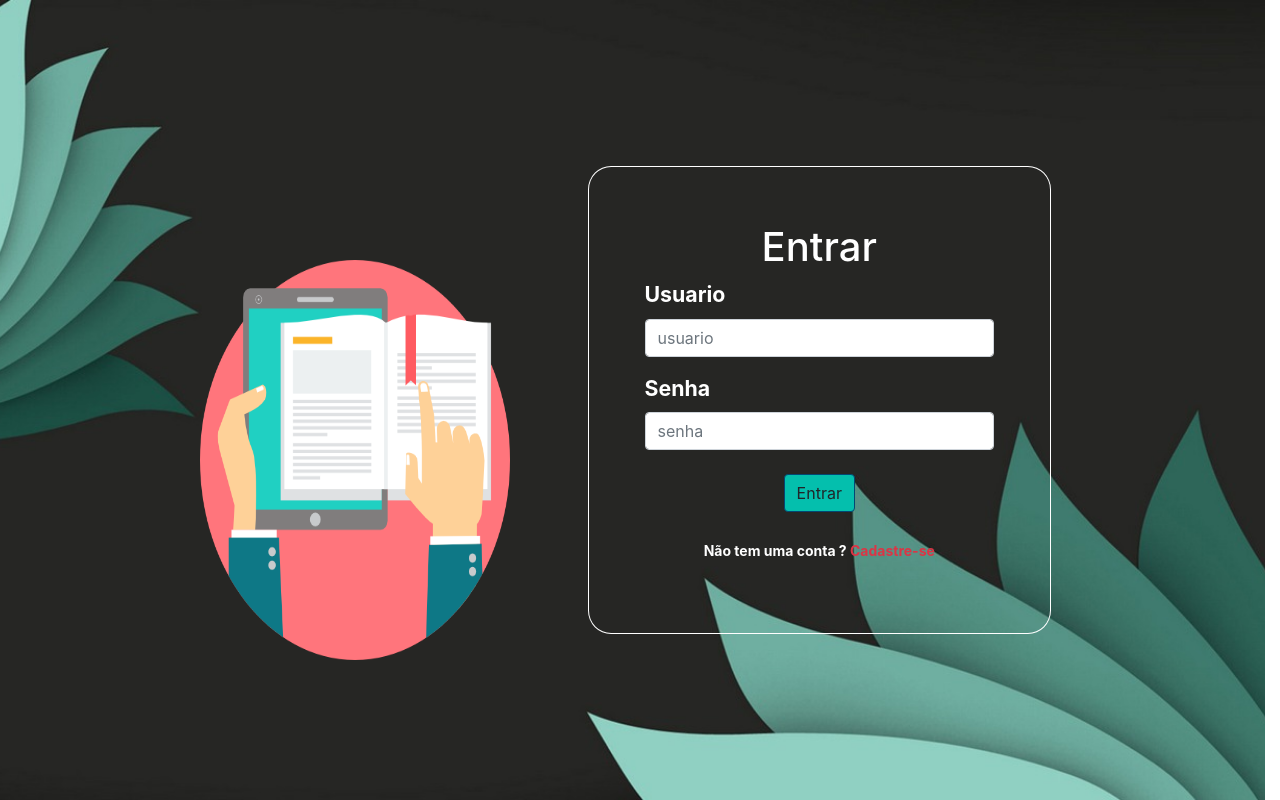
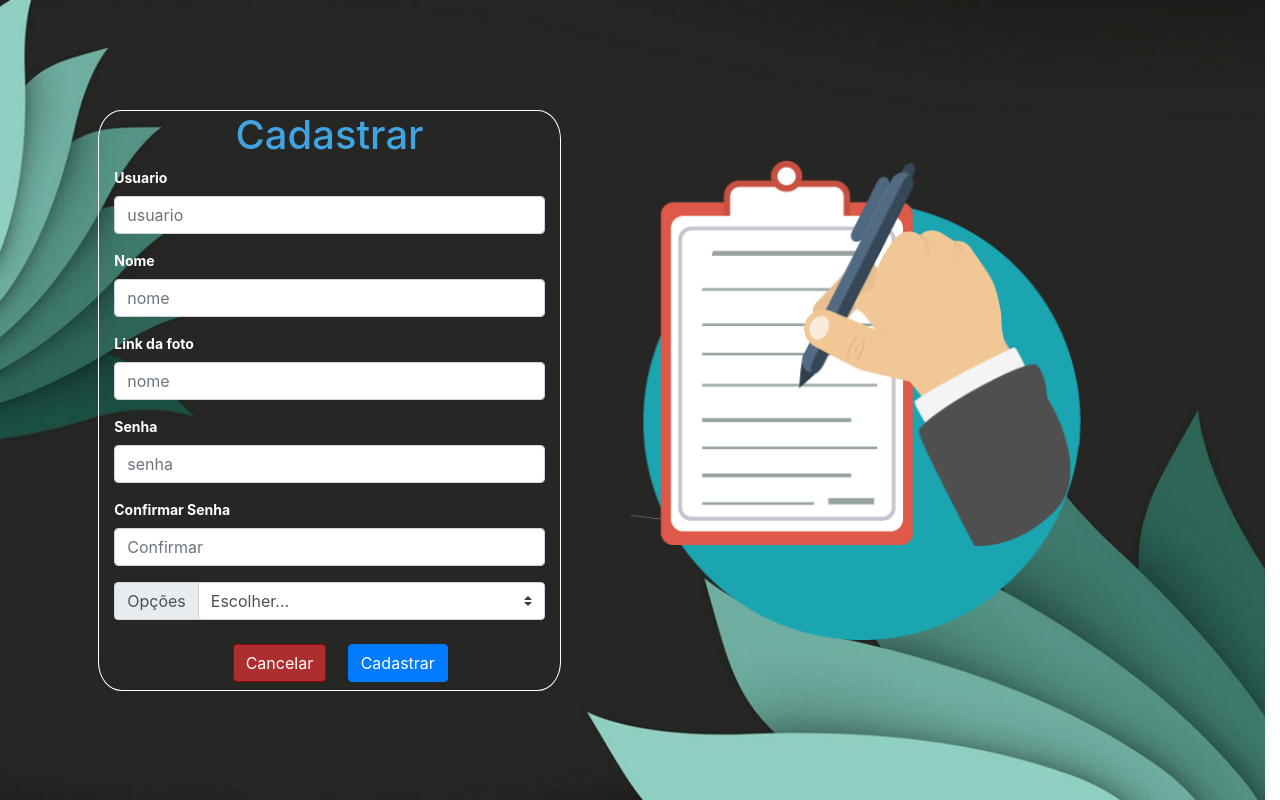
Before and after one commit to GustavoLima1/blogPessoal-Front, an Angular app: page /cadastrar in a window 1280 px wide. Built offline with nearby package versions, Linux system fonts and the light colour scheme.

Commit message:
implementando rotas

```diff
--- a/src/app/app.component.html
+++ b/src/app/app.component.html
@@ -1 +1 @@
-<app-login></app-login>
+<router-outlet></router-outlet>
--- a/src/app/cadastrar/cadastrar.component.css
+++ b/src/app/cadastrar/cadastrar.component.css
@@ -1,3 +1,6 @@
+h1{
+    color: #41a3e0;
+}
 
 .bg-azul{
     background-image: linear-gradient(to right, #04BFAD , #024873);
@@ -43,7 +46,7 @@
 .btn-primary:nth-child(1){
     margin-left: 5%;
 
-    background-color: #990505 ;
+    background-color: #ad2e2e ;
 
     border-color: #990505 ;
 }
--- a/src/app/cadastrar/cadastrar.component.html
+++ b/src/app/cadastrar/cadastrar.component.html
@@ -36,7 +36,7 @@
                 </select>
               </div>
                <div class="text-center ">
-                <button class="btn btn-primary  my-2 justify-content-center botao" type="submit">Cancelar </button>
+                <button class="btn btn-primary  my-2 justify-content-center botao" type="submit" routerLink="/login">Cancelar </button>
                 <button class=" botao btn btn-primary my-2 justify-content-center botao" type="submit">Cadastrar </button>
                </div>
             </div>
--- a/src/app/login/login.component.css
+++ b/src/app/login/login.component.css
@@ -1,3 +1,6 @@
+h1{
+    color: #41a3e0;
+}
 .pg-20{
     margin-top: 20px;
 }
--- a/src/app/login/login.component.html
+++ b/src/app/login/login.component.html
@@ -21,7 +21,7 @@
             <button class="btn btn-outline  my-2 justify-content-center botao" type="submit">Entrar </button>
            </div>
            <p class="text-center pg-20">
-               Não tem uma conta ? <a class="text-danger " href="">Cadastre-se</a>
+               Não tem uma conta ? <a routerLink="/cadastrar" class="text-danger">Cadastre-se</a>
            </p>
         </div>
     </div>
```
Also changed, not shown: src/app/app-routing.module.ts (added, +22 -0 lines), src/app/app.module.ts (+7 -2 lines).
